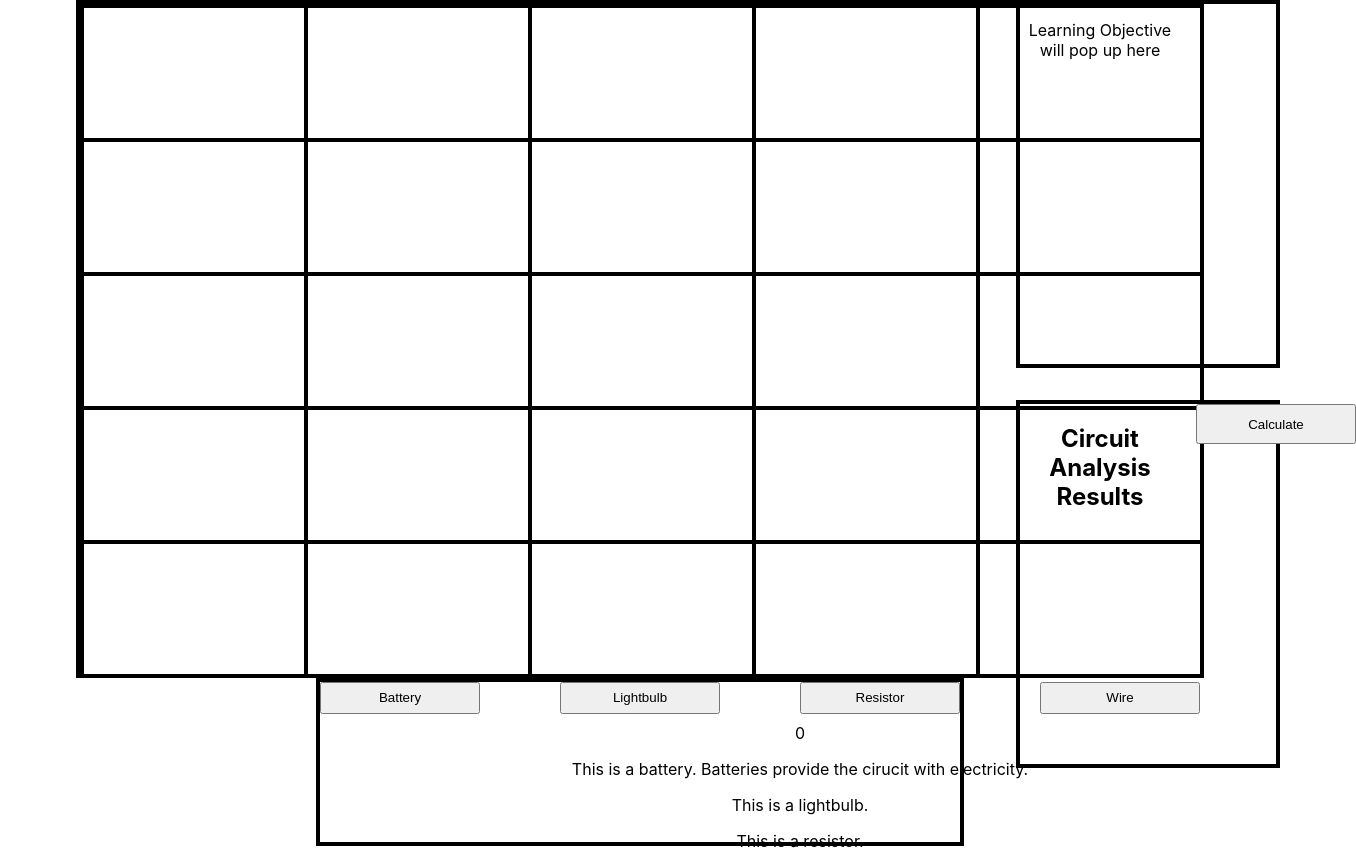
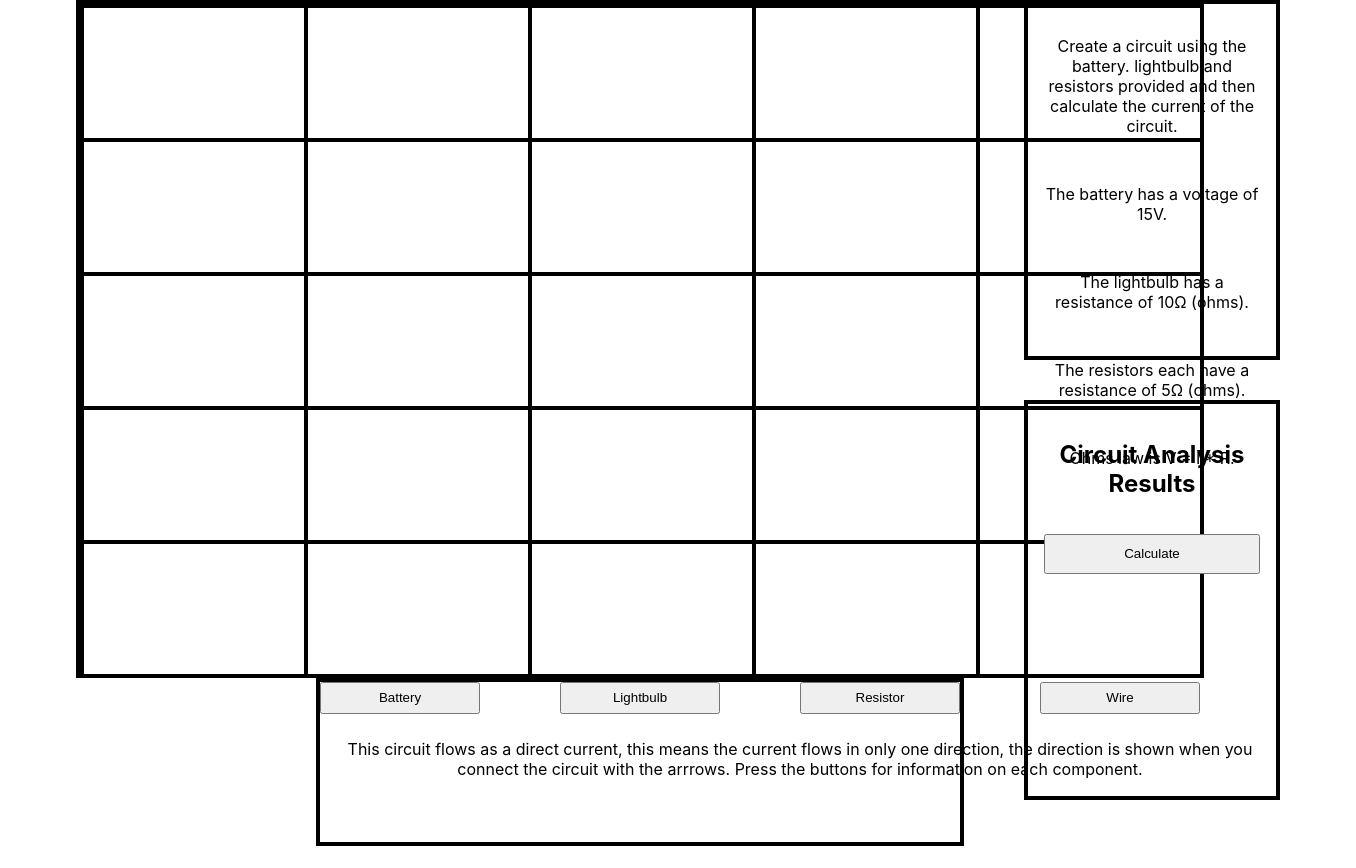
Before and after one commit to nateknxw/dragdrop, a React (Create React App) app: page / in a window 1280 px wide. Shown: the top 868 px of the page, 1356 px wide, since content can reach past the window. Built offline with nearby package versions, Linux system fonts and the light colour scheme.

Commit message:
Buttons and Info and CSS fixing

```diff
--- a/src/App.css
+++ b/src/App.css
@@ -48,24 +48,30 @@ img{
   height: 45%;
   position: absolute;
   right: 0px;
-  display: grid;
-  grid-template-columns: 10rem 10rem 10rem;
-  grid-gap: 1rem;
-  grid-auto-flow: row;
+  display: flex;
+  flex-direction: column;
+  gap: 1rem;
   border: 4px solid black;
+  padding: 1rem;
+  box-sizing: border-box;
+  overflow-wrap: break-word;
+  word-break: break-word;
 }
 
 .calcs {
   width: 20%;
-  height: 45%;
+  height: 50%;
   position: absolute;
   top: 50%;
   right: 0px;
-  display: grid;
-  grid-template-columns: 10rem 10rem 10rem;
-  grid-gap: 1rem;
-  grid-auto-flow: row;
+  display: flex;
+  flex-direction: column;
+  gap: 1rem;
   border: 4px solid black;
+  padding: 1rem;
+  box-sizing: border-box;
+  overflow-wrap: break-word;
+  word-break: break-word;
 }
 
 .battBut{
--- a/src/containers/Container.js
+++ b/src/containers/Container.js
@@ -169,7 +169,7 @@ export const Container = ({circuitLinkedList, snapToGrid, onCircuitUpdate }) =>
               x2={toX}
               y2={toY}
               stroke="red"
-              strokeWidth="2"
+              strokeWidth="2.5"
               markerEnd='url(#arrowhead)' //Attach arrow to end of line
             />
           );
--- a/src/containers/Info.js
+++ b/src/containers/Info.js
@@ -1,95 +1,48 @@
 import React, { useState } from 'react'
 import '../App.css'
-//import Button from '../components/OldFilesKeptForLogging/Button'
 
 function Info () {
-  const [neutral, setNeutral] = useState(0);
-  const [battery, setBattery] = useState(1);
-  const [lightbulb, setLightbulb] = useState(2);
-  const [resistor, setResistor] = useState(3);
-  const [wire, setWire] = useState(4);
-
-  const neutralHandler = () => {
-    setNeutral(true);
-    setBattery(false);
-    setLightbulb(false);
-    setResistor(false);
-    setWire(false);
-  };
-  const batteryHandler = () => {
-    setNeutral(false);
-    setBattery(true);
-    setLightbulb(false);
-    setResistor(false);
-    setWire(false);
-  };
-  const lightbulbHandler = () => {
-    setNeutral(false);
-    setBattery(false);
-    setLightbulb(true);
-    setResistor(false);
-    setWire(false);
-  };
-
-  const resistorHandler = () => {
-    setNeutral(false);
-    setBattery(false);
-    setLightbulb(false);
-    setResistor(true);
-    setWire(false);
-  };
-
-  const wireHandler = () => {
-    setNeutral(false);
-    setBattery(false);
-    setLightbulb(false);
-    setResistor(false);
-    setWire(true);
-  };
+  const [selected, setSelected] = useState('neutral'); // default is neutral
 
   return (
     <div className='info'>
+      <button onClick={() => setSelected('battery')} className='battBut'> Battery</button>
+      <button onClick={() => setSelected('lightbulb')} className='lightBut'> Lightbulb </button>
+      <button onClick={() => setSelected('resistor')} className='resBut'> Resistor</button>
+      <button onClick={() => setSelected('wire')} className='wireBut'> Wire</button>
 
-      <button onClick={batteryHandler} className='battBut'> Battery</button>
-      <button onClick={lightbulbHandler} className='lightBut'> Lightbulb </button>
-      <button onClick={resistorHandler} className='resBut'> Resistor</button>
-      <button onClick={wireHandler} className='wireBut'> Wire</button>
       <div className='explanation'>
-        {neutral && (
+        {selected === 'neutral' && (
           <p className='explain'>
-            Press button for information on each component
+            This circuit flows as a direct current, this means the current flows in only one direction, the direction is shown when you connect the circuit with the arrrows.
+            Press the buttons for information on each component.
           </p>
         )}
-        {battery && (
+        {selected === 'battery' && (
           <p className='expain'>
-            This is a battery.
-            Batteries provide the cirucit with electricity.
+            This is a battery. Batteries provide the circuit with electricity. It is made up of cells that convert chemical energy into electrical energy.
+            Generally they hold small amounts of energy but rechargable batteries are becoming more and more common, like the ones in mobile phones or laptops and even in cars.
+          </p>
+
+        )}
+        {selected === 'lightbulb' && (
+          <p className='expain'>
+            This is a lightbulb. The electrical current heats the filament (thin high resistance wire that glows when it gets hot) in the bulb so that it gives out light.
           </p>
         )}
-        {lightbulb && (
+        {selected === 'resistor' && (
           <p className='expain'>
-            This is a lightbulb.
+            This is a resistor. It limits the flow of electrical current, the resistor used here is a fixed resistor which means the resistance does not change.
           </p>
         )}
-        {resistor && (
+        {selected === 'wire' && (
           <p className='expain'>
-            This is a resistor.
-          </p>
-        )}
-        {wire && (
-          <p className='expain'>
-            This is a wire.
+            This is a wire. It is used to transmit electricity from the power source (battery in this circuit) to the other components in the circuit (the lightbulb and resistors here).
           </p>
         )}
       </div>
+    </div>
+  );
+}
 
-
-    </div>
-
-
-  )
-
-
-
-}
-export default Info
+export default Info;
--- a/src/containers/Learn.js
+++ b/src/containers/Learn.js
@@ -4,7 +4,11 @@ export default function Learn () {
 
   return (
     <div className='learnObj'>
-      <p>Learning Objective will pop up here </p>
+      <p>Create a circuit using the battery. lightbulb and resistors provided and then calculate the current of the circuit. </p>
+      <p>The battery has a voltage of 15V.</p>
+      <p>  The lightbulb has a resistance of 10Ω (ohms). </p>
+      <p>  The resistors each have a resistance of 5Ω (ohms). </p>
+      <p>  Ohms law is V = I * R. </p>
 
     </div>
 
```
